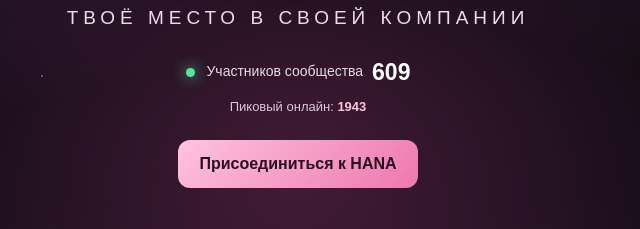
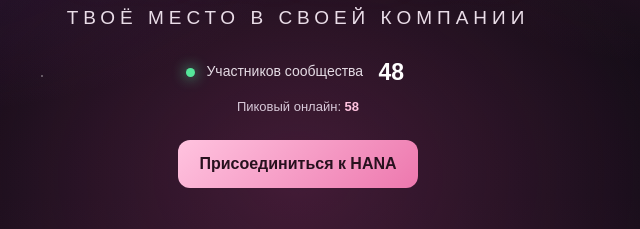
Before and after one commit to varavatiploxo-droid/HANA, a plain HTML site: page index.html in a window 1280 px wide. Shown: the part 335-564 px from the top of the page, 342-982 px from the left. Drawn offline with Linux system fonts and the light colour scheme.

Commit message:
Add files via upload

```diff
--- a/index.html
+++ b/index.html
@@ -18,7 +18,6 @@
     }
 
     * { box-sizing: border-box; }
-
     html { scroll-behavior: smooth; }
 
     body {
@@ -486,10 +485,10 @@
         <div class="online-info">
           <span class="online-dot" aria-hidden="true"></span>
           <span>Участников сообщества</span>
-          <span class="member-count" id="memberCount" aria-live="polite">609</span>
+          <span class="member-count" id="memberCount" aria-live="polite">48</span>
         </div>
 
-        <p class="peak-online">Пиковый онлайн: <strong>1943</strong></p>
+        <p class="peak-online">Пиковый онлайн: <strong>58</strong></p>
 
         <a class="button hero-button"
            href="https://discord.gg/Vcdm5D7KY5"
@@ -671,48 +670,6 @@
   </footer>
 
   <script>
-    const MOSCOW_TIME_ZONE = "Europe/Moscow";
-    const NIGHT_COUNT = 609;
-    const MIN_COUNT = 1;
-    const MAX_COUNT = 1943;
-    const CHANGE_INTERVAL_MS = 5000;
-
-    const memberCountElement = document.getElementById("memberCount");
-    let memberCount = NIGHT_COUNT;
-
-    function getMoscowHour() {
-      const parts = new Intl.DateTimeFormat("en-GB", {
-        timeZone: MOSCOW_TIME_ZONE,
-        hour: "2-digit",
-        hourCycle: "h23"
-      }).formatToParts(new Date());
-
-      return Number(parts.find(part => part.type === "hour").value);
-    }
-
-    function updateMemberCount() {
-      const hour = getMoscowHour();
-
-      if (hour >= 20 || hour < 5) {
-        memberCount = NIGHT_COUNT;
-      } else {
-        const direction = Math.random() < 0.5 ? -1 : 1;
-
-        if (memberCount >= MAX_COUNT) {
-          memberCount = MAX_COUNT - 1;
-        } else if (memberCount <= MIN_COUNT) {
-          memberCount = MIN_COUNT + 1;
-        } else {
-          memberCount += direction;
-        }
-      }
-
-      memberCountElement.textContent = String(memberCount);
-    }
-
-    updateMemberCount();
-    setInterval(updateMemberCount, CHANGE_INTERVAL_MS);
-
     document.querySelectorAll(".buy-button").forEach(button => {
       button.addEventListener("click", () => {
         document.getElementById("selectedRole").textContent = button.dataset.role;
```
